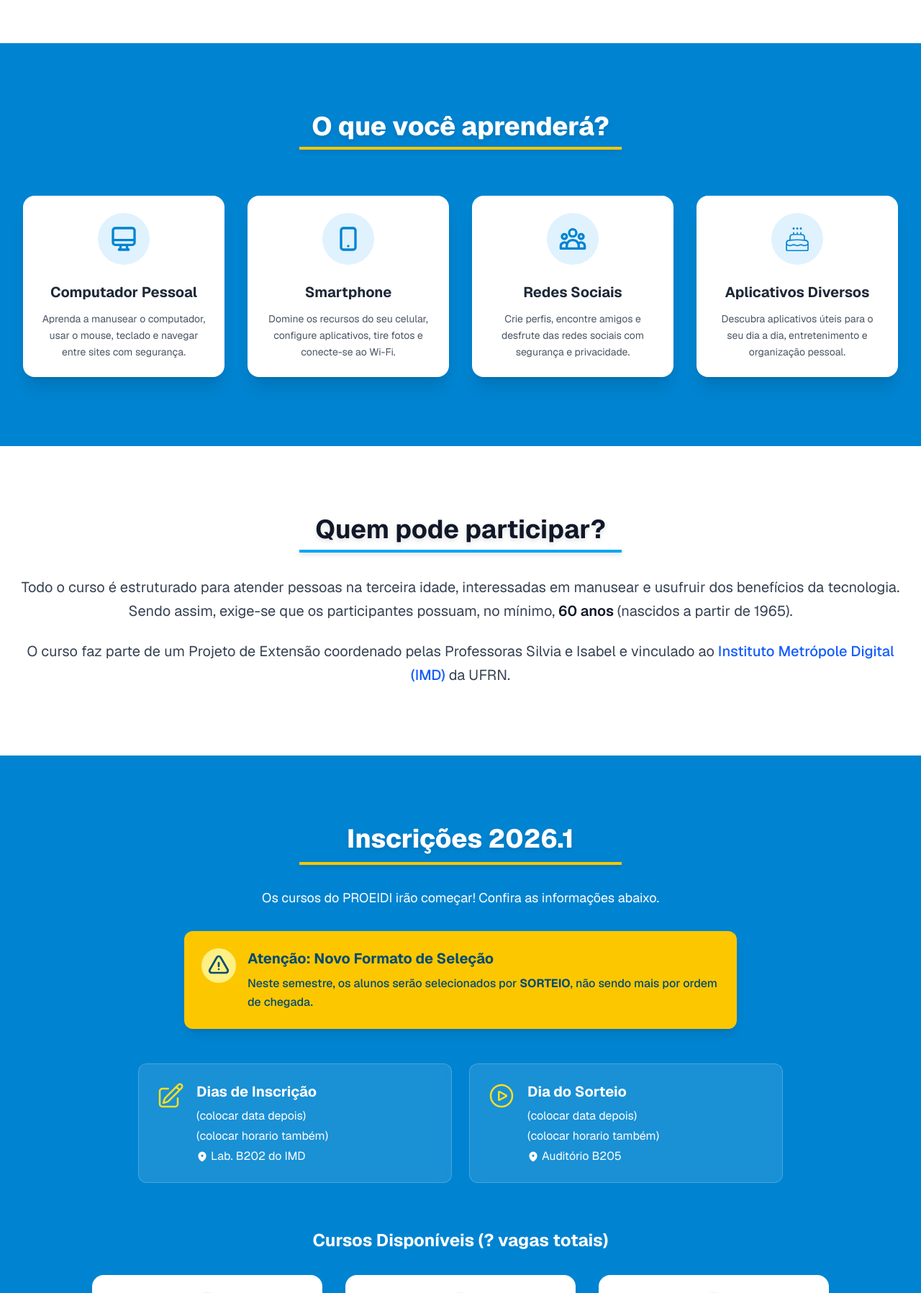
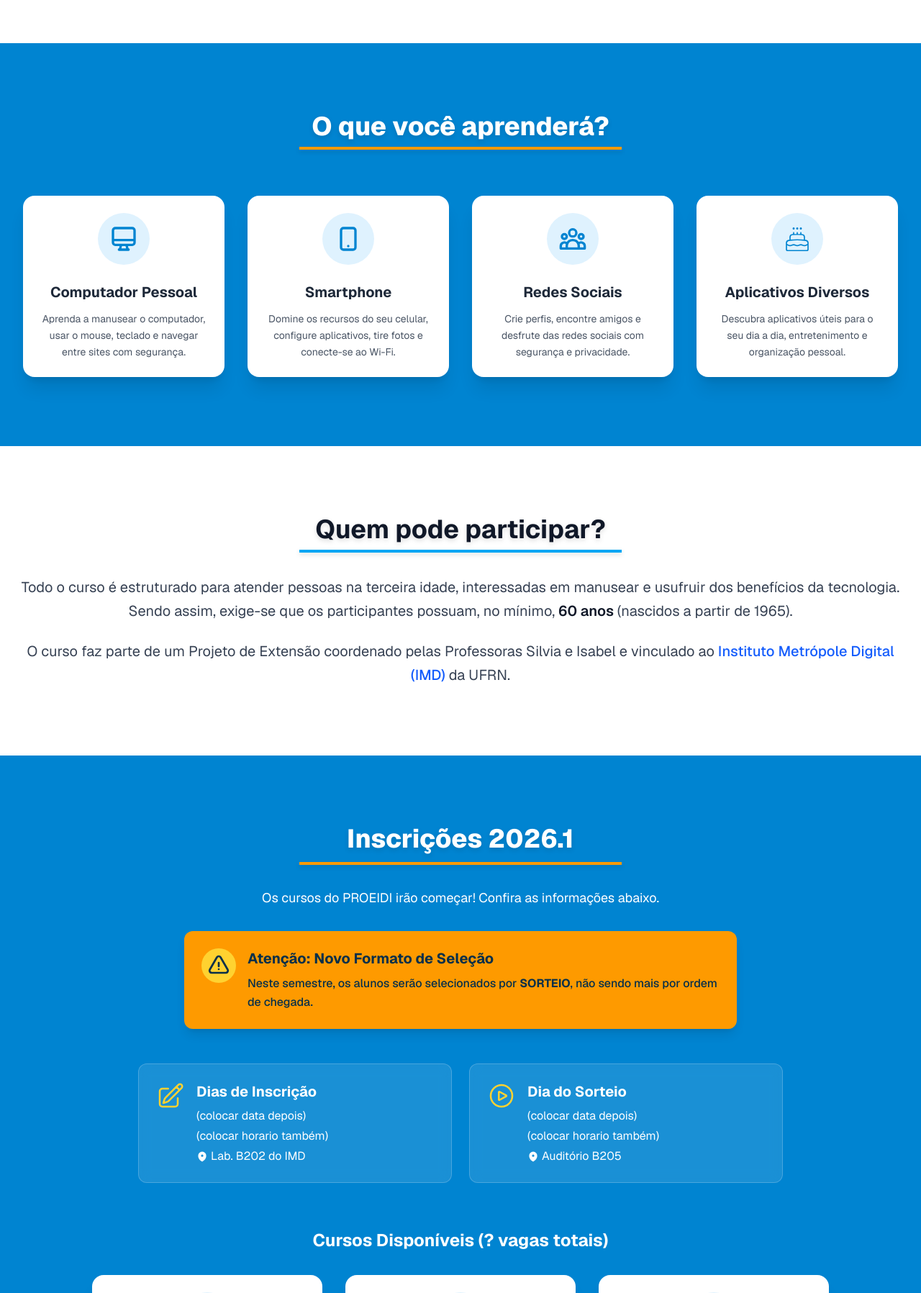
Before and after one commit to SenhorArroz/teste, a Next.js app: page / in a window 1280 px wide. Shown: the part 1000-2797 px from the top of the page at 72% size. Built offline with nearby package versions, Linux system fonts and the light colour scheme.

Commit message:
patch colors

```diff
--- a/app/_components/galeria.tsx
+++ b/app/_components/galeria.tsx
@@ -113,7 +113,7 @@ export default function Galeria() {
                             <div className="relative w-full flex justify-center items-center">
 
                                 <form method="dialog" className="absolute z-50 top-0 right-0 md:-right-12 md:-top-15">
-                                    <button className="btn btn-circle btn-sm md:btn-md btn-ghost text-white hover:bg-yellow-400/50 transition-colors bg-black/20 md:bg-transparent">
+                                    <button className="btn btn-circle btn-sm md:btn-md btn-ghost text-white hover:bg-amber-500/50 transition-colors bg-black/20 md:bg-transparent">
                                         <svg xmlns="http://www.w3.org/2000/svg" className="h-6 w-6" fill="none" viewBox="0 0 24 24" stroke="currentColor">
                                             <path strokeLinecap="round" strokeLinejoin="round" strokeWidth="2" d="M6 18L18 6M6 6l12 12" />
                                         </svg>
--- a/app/_components/inscricoes.tsx
+++ b/app/_components/inscricoes.tsx
@@ -84,7 +84,7 @@ export default function Inscricoes() {
                     }
                 `}
             >
-                <h1 className="text-3xl max-w-md mx-auto md:text-4xl font-extrabold text-center text-white border-b-4 border-yellow-400 pb-3 mb-8 drop-shadow-md">
+                <h1 className="text-3xl max-w-md mx-auto md:text-4xl font-extrabold text-center text-white border-b-4 border-amber-500 pb-3 mb-8 drop-shadow-md">
                     Inscrições 2026.1
                 </h1>
 
@@ -92,8 +92,8 @@ export default function Inscricoes() {
                     Os cursos do PROEIDI irão começar! Confira as informações abaixo.
                 </p>
 
-                <div className="bg-yellow-400 rounded-xl p-6 shadow-lg mb-12 flex items-start gap-4 text-sky-900 max-w-3xl mx-auto">
-                    <div className="bg-yellow-200 p-2 rounded-full shrink-0">
+                <div className="bg-amber-500 rounded-xl p-6 shadow-lg mb-12 flex items-start gap-4 text-sky-950 max-w-3xl mx-auto">
+                    <div className="bg-amber-300 p-2 rounded-full shrink-0">
                         <svg xmlns="http://www.w3.org/2000/svg" fill="none" viewBox="0 0 24 24" strokeWidth={2} stroke="currentColor" className="w-8 h-8">
                             <path strokeLinecap="round" strokeLinejoin="round" d="M12 9v3.75m-9.303 3.376c-.866 1.5.217 3.374 1.948 3.374h14.71c1.73 0 2.813-1.874 1.948-3.374L13.949 3.378c-.866-1.5-3.032-1.5-3.898 0L2.697 16.126zM12 15.75h.007v.008H12v-.008z" />
                         </svg>
@@ -108,7 +108,7 @@ export default function Inscricoes() {
 
                 <div className="grid grid-cols-1 md:grid-cols-2 gap-6 mb-16 max-w-4xl mx-auto">
                     <div className="bg-white/10 border border-white/20 rounded-xl p-6 text-white backdrop-blur-sm flex items-start gap-4">
-                        <svg xmlns="http://www.w3.org/2000/svg" fill="none" viewBox="0 0 24 24" strokeWidth={1.5} stroke="currentColor" className="w-10 h-10 text-yellow-300 shrink-0">
+                        <svg xmlns="http://www.w3.org/2000/svg" fill="none" viewBox="0 0 24 24" strokeWidth={1.5} stroke="currentColor" className="w-10 h-10 text-amber-300 shrink-0">
                             <path strokeLinecap="round" strokeLinejoin="round" d="M16.862 4.487l1.687-1.688a1.875 1.875 0 112.652 2.652L10.582 16.07a4.5 4.5 0 01-1.897 1.13L6 18l.8-2.685a4.5 4.5 0 011.13-1.897l8.932-8.931zm0 0L19.5 7.125M18 14v4.75A2.25 2.25 0 0115.75 21H5.25A2.25 2.25 0 013 18.75V8.25A2.25 2.25 0 015.25 6H10" />
                         </svg>
                         <div>
@@ -122,7 +122,7 @@ export default function Inscricoes() {
                     </div>
 
                     <div className="bg-white/10 border border-white/20 rounded-xl p-6 text-white backdrop-blur-sm flex items-start gap-4">
-                        <svg xmlns="http://www.w3.org/2000/svg" fill="none" viewBox="0 0 24 24" strokeWidth={1.5} stroke="currentColor" className="w-10 h-10 text-yellow-300 shrink-0">
+                        <svg xmlns="http://www.w3.org/2000/svg" fill="none" viewBox="0 0 24 24" strokeWidth={1.5} stroke="currentColor" className="w-10 h-10 text-amber-300 shrink-0">
                             <path strokeLinecap="round" strokeLinejoin="round" d="M21 12a9 9 0 11-18 0 9 9 0 0118 0z" />
                             <path strokeLinecap="round" strokeLinejoin="round" d="M15.91 11.672a.375.375 0 010 .656l-5.603 3.113a.375.375 0 01-.557-.328V8.887c0-.286.307-.466.557-.328l5.603 3.113z" />
                         </svg>
--- a/app/_components/navbar.tsx
+++ b/app/_components/navbar.tsx
@@ -64,7 +64,7 @@ export default function Navbar() {
         >
             <div className="navbar-start max-w-[80%]">
                 <p className="flex flex-col lg:flex-row lg:items-center gap-1 lg:gap-3 cursor-pointer select-none hover:opacity-75 transition-opacity duration-200">
-                    <span className="text-2xl font-bold text-blue-600 hover:text-yellow-500 duration-200 transition-colors leading-none">
+                    <span className="text-2xl font-bold text-blue-600 hover:text-amber-500 duration-200 transition-colors leading-none">
                         ProEIDI
                     </span>
 
@@ -94,7 +94,7 @@ export default function Navbar() {
                                 >
                                     {link.name}
                                     <span className={`
-                                        absolute -bottom-1 left-0 h-0.5 bg-yellow-400 transition-all duration-300
+                                        absolute -bottom-1 left-0 h-0.5 bg-amber-400 transition-all duration-300
                                         ${isActive ? "w-full" : "w-0 group-hover:w-full"}
                                     `}></span>
                                 </a>
--- a/app/_components/noticias.tsx
+++ b/app/_components/noticias.tsx
@@ -48,7 +48,7 @@ export default function Noticias() {
 
             <div className="max-w-6xl w-full">
                 <div className="flex justify-center">
-                    <h2 className="text-3xl md:text-4xl font-extrabold text-white border-b-4 border-yellow-400 pb-3 mb-8 drop-shadow-md self-start">
+                    <h2 className="text-3xl md:text-4xl font-extrabold text-white border-b-4 border-amber-500 pb-3 mb-8 drop-shadow-md self-start">
                         Últimas Notícias
                     </h2>
                 </div>
--- a/app/_components/onde.tsx
+++ b/app/_components/onde.tsx
@@ -75,7 +75,7 @@ export default function Onde() {
                     }
                 `}
             >
-                <h1 className="text-2xl max-w-md mx-auto pb-2 sm:text-3xl md:text-4xl font-extrabold text-white text-center mb-10 md:mb-16 drop-shadow-md px-2 border-b-4 border-yellow-400">
+                <h1 className="text-2xl max-w-md mx-auto pb-2 sm:text-3xl md:text-4xl font-extrabold text-white text-center mb-10 md:mb-16 drop-shadow-md px-2 border-b-4 border-amber-500">
                     O que você aprenderá?
                 </h1>
 
--- a/app/_components/pessalGaleria.tsx
+++ b/app/_components/pessalGaleria.tsx
@@ -10,8 +10,8 @@ export function PessoalGaleria({ image, name, description }: pessoalGaleriaProps
   return (
     <div className="group flex flex-col items-center gap-4">
       <div className="relative">
-        <div className="absolute -inset-1 rounded-full bg-gradient-to-r from-yellow-400 to-sky-600 opacity-0 blur transition duration-300 group-hover:opacity-75"></div>
-        <div className="relative h-28 w-28 overflow-hidden rounded-full border-4 border-white bg-gradient-to-br from-gray-100 to-gray-200 shadow-lg transition-all duration-300 group-hover:scale-105 group-hover:border-yellow-400">
+        <div className="absolute -inset-1 rounded-full bg-gradient-to-r from-amber-400 to-sky-600 opacity-0 blur transition duration-300 group-hover:opacity-75"></div>
+        <div className="relative h-28 w-28 overflow-hidden rounded-full border-4 border-white bg-gradient-to-br from-gray-100 to-gray-200 shadow-lg transition-all duration-300 group-hover:scale-105 group-hover:border-amber-400">
           <ImageWithFallback
             src={image}
             alt={name}
--- a/app/_components/pessoal.tsx
+++ b/app/_components/pessoal.tsx
@@ -74,7 +74,7 @@ export default function Pessoal() {
         >
             <div className="max-w-6xl w-full">
                 <div className="flex justify-center">
-                    <h2 className="text-3xl md:text-4xl max-w-md mx-auto font-extrabold text-white border-b-4 border-yellow-400 pb-3 mb-8 drop-shadow-md self-start">
+                    <h2 className="text-3xl md:text-4xl max-w-md mx-auto font-extrabold text-white border-b-4 border-amber-500 pb-3 mb-8 drop-shadow-md self-start">
                         Integrantes do projeto
                     </h2>
                 </div>
```
Also changed, not shown: app/_components/contatos.tsx (+7 -7 lines).
